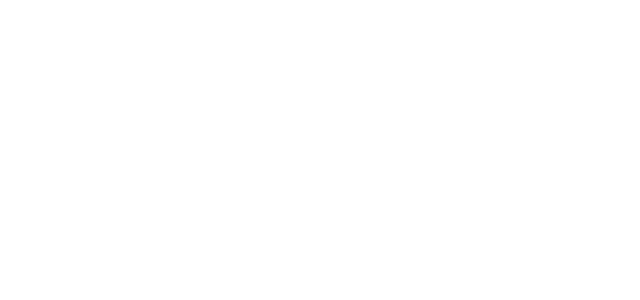
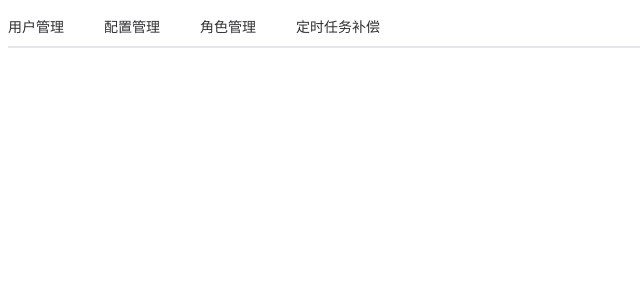
Before and after one commit to AmbitionJs/roseOnly, a Vue app: page /person in a window 1280 px wide. Shown: the top 300 px of the page, without its empty margins (0-640 px from the left). Built offline with nearby package versions, Linux system fonts and the light colour scheme.

Commit message:
1. 添加 router.js 中的 base 2. 添加 贺斯洁 的 test.vue

```diff
--- a/src/router.js
+++ b/src/router.js
@@ -5,7 +5,13 @@
 
 export default new Router({
   mode:'history',
+  base: process.env.BASE_URL,
   routes: [
-
+    // 贺斯洁
+    {
+      path: '/person',
+      name: 'person',
+      component: () => import('./views/hsj/test.vue')
+    },
   ]
 })
--- a/src/views/hsj/test.vue
+++ b/src/views/hsj/test.vue
@@ -0,0 +1,10 @@
+<template>
+  <div class="person">
+    <el-tabs v-model="activeName" @tab-click="handleClick">
+      <el-tab-pane label="用户管理" name="first">用户管理</el-tab-pane>
+      <el-tab-pane label="配置管理" name="second">配置管理</el-tab-pane>
+      <el-tab-pane label="角色管理" name="third">角色管理</el-tab-pane>
+      <el-tab-pane label="定时任务补偿" name="fourth">定时任务补偿</el-tab-pane>
+    </el-tabs>
+  </div>
+</template>
```
